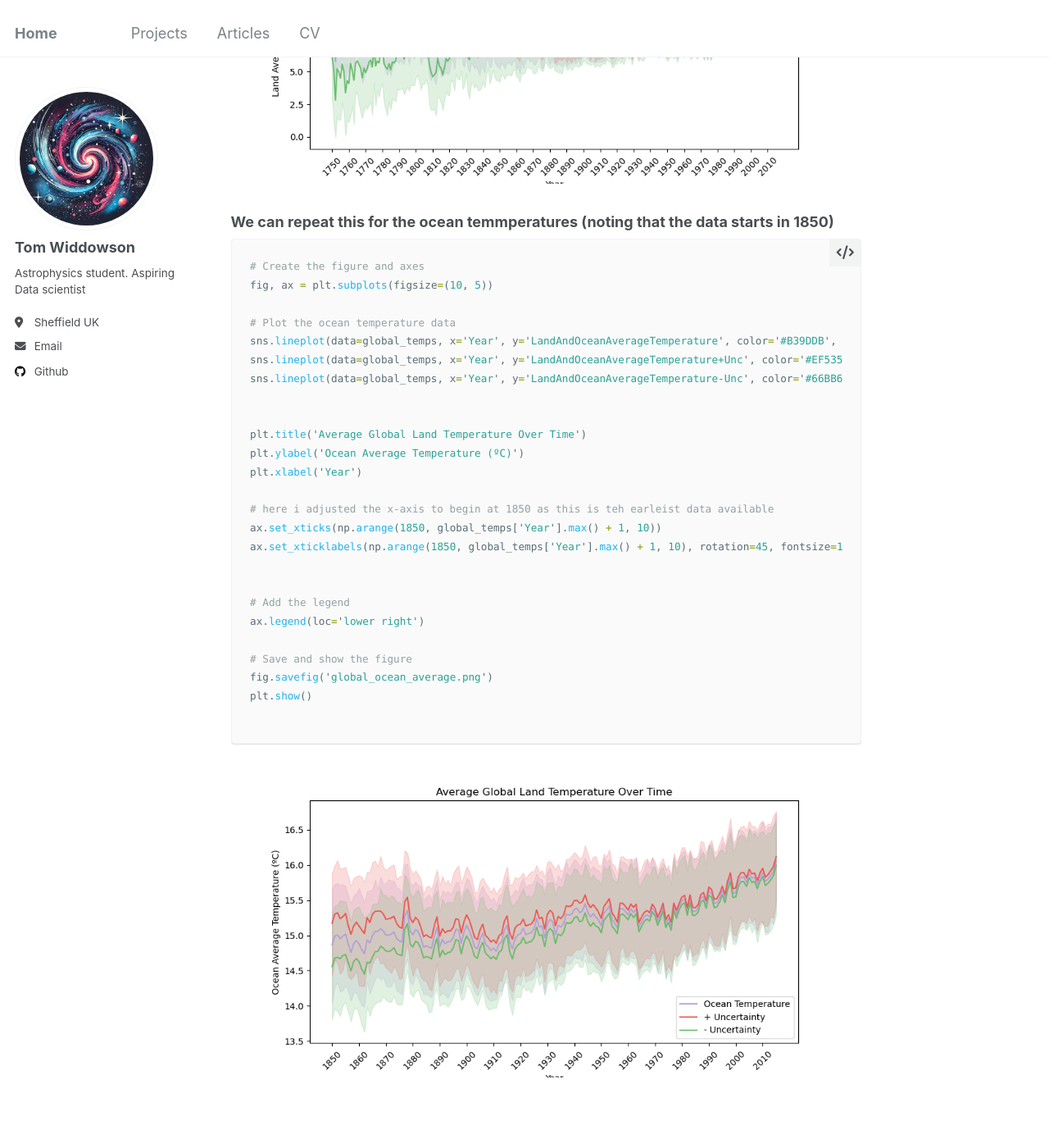
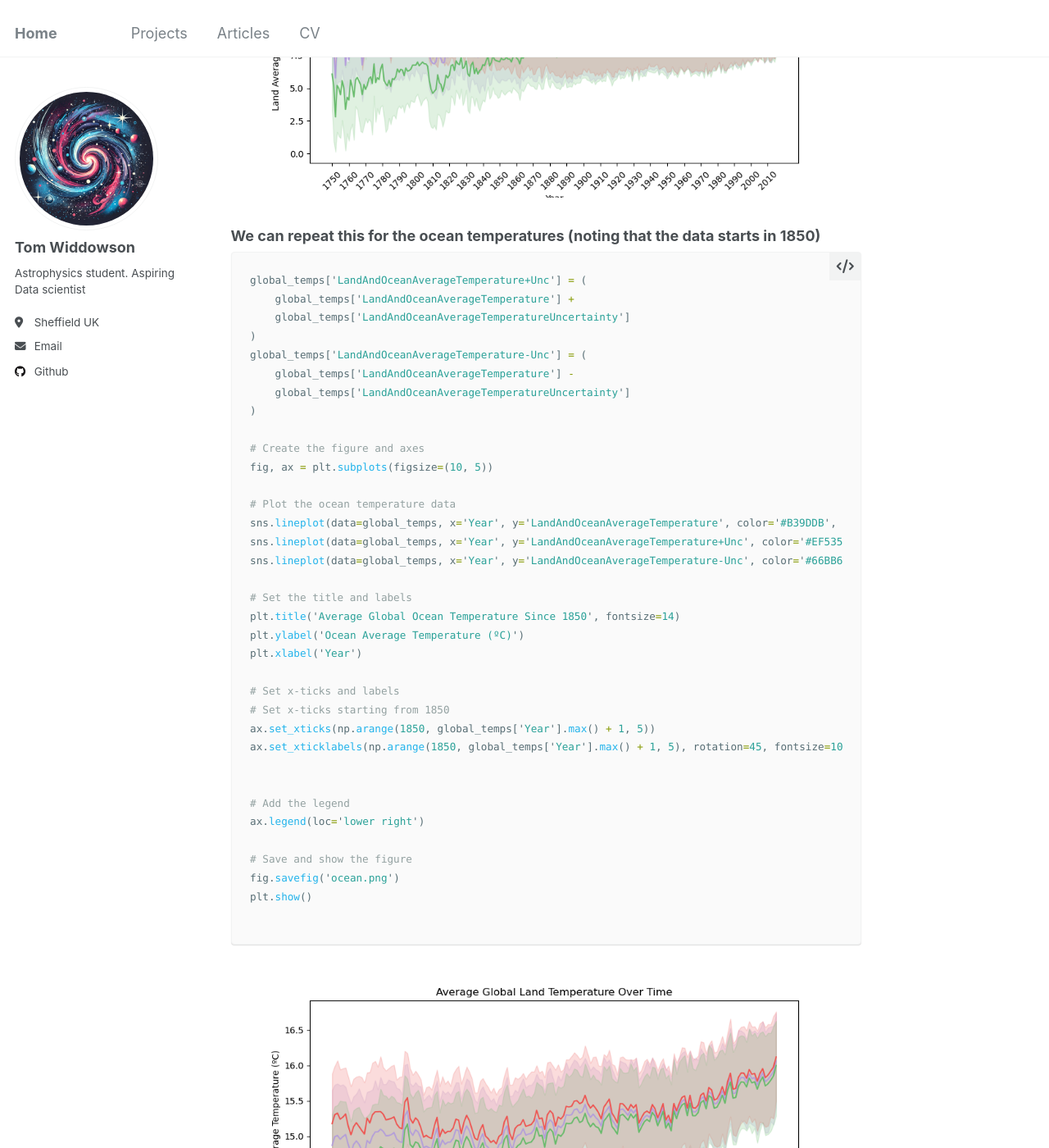
Before and after one commit to tomhwidd/tomhwidd.github.io, a Jekyll site: the page built from _portfolio/portfolio-1.md, in a window 1280 px wide and 1400 px high, scrolled down 2194 px. Shown: the whole window at 82% size. Built offline with Jekyll 4.4.1, drawn with Linux system fonts in a browser that asks for light colours; some of the changed text lies outside the part shown.

Commit message:
project update

````diff
--- a/_portfolio/portfolio-1.md
+++ b/_portfolio/portfolio-1.md
@@ -31,7 +31,7 @@ import plotly as py
 import seaborn as sns
 ```
 
-#### PLotting average global land temperatures over time
+### PLotting average global land temperatures over time
 
 For the initial analysis, I decided to plot average global land temperaures, to see the general trend. Luckily this data came with uncertanties, which we will use later on.
 
@@ -64,7 +64,7 @@ global_temps['LandAverageTemperature-Unc'] = global_temps['LandAverageTemperatur
 fig, ax = plt.subplots(figsize=(10, 5))
 
 # Plot the data with updated colors and labels for the legend
-sns.lineplot(data=global_temps, x='Year', y='LandAverageTemperature', color='#B39DDB', ax=ax, label='Temperature')  # Soft Purple
+sns.lineplot(data=global_temps, x='Year', y='LandAverageTemperature', color='#B39DDB', ax=ax, label='Average Temperature')  # Soft Purple
 sns.lineplot(data=global_temps, x='Year', y='LandAverageTemperature+Unc', color='#EF5350', ax=ax, label='+ Uncertainty')  # Soft Red
 sns.lineplot(data=global_temps, x='Year', y='LandAverageTemperature-Unc', color='#66BB6A', ax=ax, label='- Uncertainty')  # Green
 
@@ -74,7 +74,7 @@ ax.legend()
 
 
 # Set the title and labels
-plt.title('Average Global Land Temperature Over Time', fontsize=14)
+plt.title('Average Global Land Temperature Since 1750', fontsize=14)
 plt.ylabel('Land Average Temperature (ºC)')
 plt.xlabel('Year')
 
@@ -94,33 +94,43 @@ plt.show()
 
 
 
-### We can repeat this for the ocean temmperatures (noting that the data starts in 1850)
+### We can repeat this for the ocean temperatures (noting that the data starts in 1850)
 
 
 ```python
+global_temps['LandAndOceanAverageTemperature+Unc'] = (
+    global_temps['LandAndOceanAverageTemperature'] +
+    global_temps['LandAndOceanAverageTemperatureUncertainty']
+)
+global_temps['LandAndOceanAverageTemperature-Unc'] = (
+    global_temps['LandAndOceanAverageTemperature'] -
+    global_temps['LandAndOceanAverageTemperatureUncertainty']
+)
+
 # Create the figure and axes
 fig, ax = plt.subplots(figsize=(10, 5))
 
 # Plot the ocean temperature data
-sns.lineplot(data=global_temps, x='Year', y='LandAndOceanAverageTemperature', color='#B39DDB', ax=ax, label='Ocean Temperature')  # SkyBlue
-sns.lineplot(data=global_temps, x='Year', y='LandAndOceanAverageTemperature+Unc', color='#EF5350', ax=ax, label='+ Uncertainty')  # Tomato
-sns.lineplot(data=global_temps, x='Year', y='LandAndOceanAverageTemperature-Unc', color='#66BB6A', ax=ax, label='- Uncertainty')  # SteelBlue
+sns.lineplot(data=global_temps, x='Year', y='LandAndOceanAverageTemperature', color='#B39DDB', ax=ax, label='Average Temperature')
+sns.lineplot(data=global_temps, x='Year', y='LandAndOceanAverageTemperature+Unc', color='#EF5350', ax=ax, label='+ Uncertainty')
+sns.lineplot(data=global_temps, x='Year', y='LandAndOceanAverageTemperature-Unc', color='#66BB6A', ax=ax, label='- Uncertainty')
 
-
-plt.title('Average Global Land Temperature Over Time')
+# Set the title and labels
+plt.title('Average Global Ocean Temperature Since 1850', fontsize=14)
 plt.ylabel('Ocean Average Temperature (ºC)')
 plt.xlabel('Year')
 
-# here i adjusted the x-axis to begin at 1850 as this is teh earleist data available
-ax.set_xticks(np.arange(1850, global_temps['Year'].max() + 1, 10))
-ax.set_xticklabels(np.arange(1850, global_temps['Year'].max() + 1, 10), rotation=45, fontsize=10)
+# Set x-ticks and labels
+# Set x-ticks starting from 1850
+ax.set_xticks(np.arange(1850, global_temps['Year'].max() + 1, 5))
+ax.set_xticklabels(np.arange(1850, global_temps['Year'].max() + 1, 5), rotation=45, fontsize=10)
 
 
 # Add the legend
 ax.legend(loc='lower right')
 
 # Save and show the figure
-fig.savefig('global_ocean_average.png')
+fig.savefig('ocean.png')
 plt.show()
 
 ```
````
Also changed, not shown: images/projects/global_temps/global_land_average.png.
